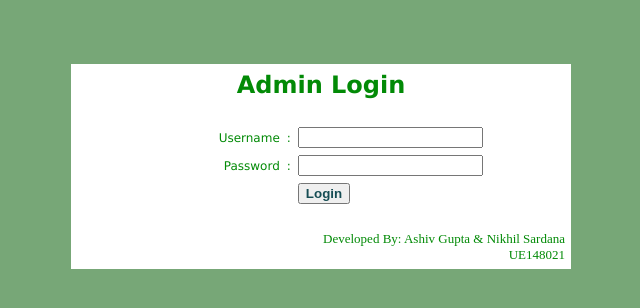
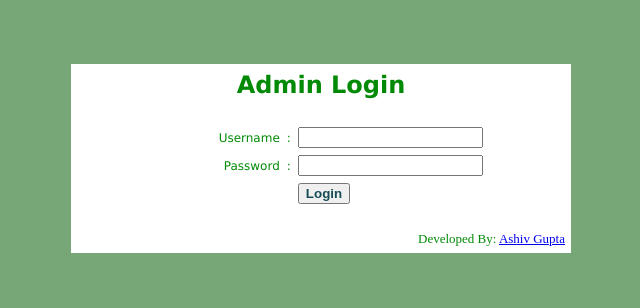
Before and after one commit to Priyanshu0007/feedback-uiet, a PHP site: page /admin/ in a window 1280 px wide. Shown: the top 308 px of the page, without its empty margins (319-959 px from the left). Run offline with PHP 8.4, Linux system fonts and the light colour scheme.

Commit message:
footer UI improved

```diff
--- a/admin/footer.php
+++ b/admin/footer.php
@@ -1,6 +1,6 @@
 <table width="100%">
 <tr>
 <td align="left" valign="top">&nbsp;</td>
-<td align="right"><font face="Times New Roman, Times, serif" size="-1" ><br/>Developed By: Ashiv Gupta & Nikhil Sardana<br/>UE148021</font></td>
+<td align="right"><font face="Times New Roman, Times, serif" size="-1" ><br/>Developed By: <a href="http://www.ashivgupta.me">Ashiv Gupta</a></font></td>
 </tr>
 </table>
--- a/footer.php
+++ b/footer.php
@@ -5,6 +5,6 @@
 <!--<tr><td>&nbsp;</td></tr>-->
 <tr>
 <td align="left" valign="top">&nbsp;</td>
-<td align="right"><font face="Times New Roman, Times, serif" size="-1" ><br/><font size="2" >Developed By: Ashiv Gupta & Nikhil Sardana<br/>UE148021</font></td>
+<td align="right"><font face="Times New Roman, Times, serif" size="-1" ><br/><font size="2" >Developed By: <a href="http://www.ashivgupta.me">Ashiv Gupta</a></font></td>
 </tr>
 </table>
```
